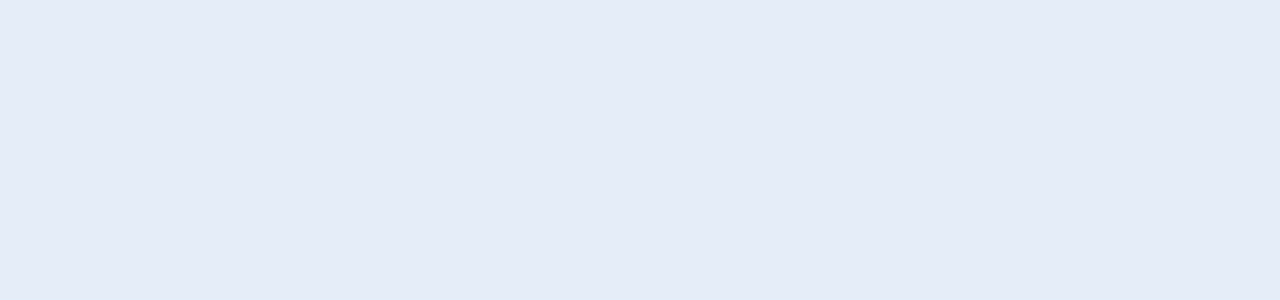
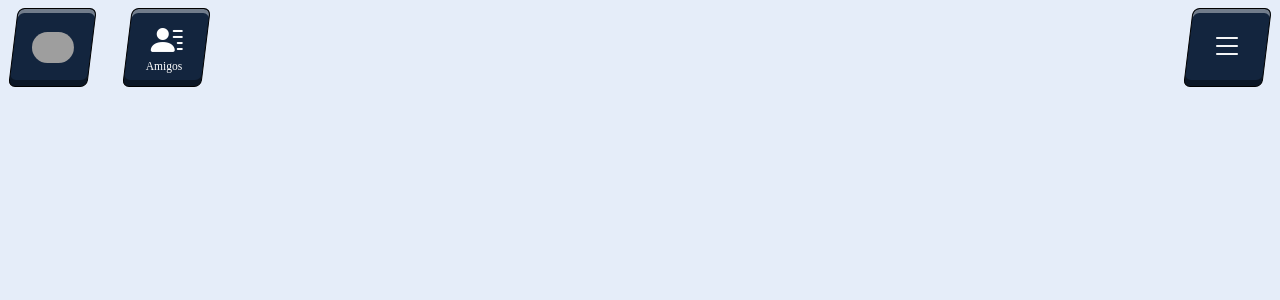
Before and after one commit to Danjeee/deck-up, an Angular app in the folder Frontend/deckup/: page / in a window 1280 px wide. Shown: the top 300 px of the page. Built offline with nearby package versions, Linux system fonts and the light colour scheme; grey boxes are pictures that could not be loaded; a web font is replaced by a local one.

Commit message:
started design

```diff
--- a/Frontend/deckup/src/app/components/home/home.component.html
+++ b/Frontend/deckup/src/app/components/home/home.component.html
@@ -1,4 +1 @@
 <p>home works!</p>
-<h1>{{usuario.username}}</h1>
-<h1>{{usuario.email}}</h1>
-<img src="http://localhost/Resources/img/users/{{usuario.pfp}}">
--- a/Frontend/deckup/src/app/components/nav/nav.component.css
+++ b/Frontend/deckup/src/app/components/nav/nav.component.css
@@ -1,4 +1,4 @@
-#nav-login>div{
+#nav-login>div {
     width: 200vh;
     height: 100vw;
     rotate: 60deg;
@@ -8,27 +8,33 @@
     cursor: pointer;
     transition: filter .5s;
     transition: scale .5s;
-    &:hover{
+
+    &:hover {
         filter: brightness(.8);
         scale: 1.05
     }
 }
-#regbut, #logbut{
+
+#regbut,
+#logbut {
     font-size: 30px;
     position: absolute;
     padding: 20px;
     padding-left: 30px;
     padding-right: 30px;
 }
-#regbut{
+
+#regbut {
     top: 90%;
     left: 45%;
 }
-#logbut{
+
+#logbut {
     top: 7%;
     left: 45%;
 }
-#nav-login{
+
+#nav-login {
     z-index: 3;
     position: fixed;
     top: -75%;
@@ -36,75 +42,90 @@
     transform: translate(50%, -10%);
     /*animation: login 0s linear forwards;*/
 }
+
 @keyframes register {
-    from{
+    from {
         transform: translate(50%, -10%);
     }
-    to{
+
+    to {
         transform: translate(-50%, 35%);
     }
 }
+
 @keyframes login {
-    from{
+    from {
         transform: translate(-50%, 35%);
     }
-    to{
+
+    to {
         transform: translate(50%, -10%);
     }
 }
+
 @media only screen and (max-width:1900px) {
-    #nav-login{
+    #nav-login {
         transform: translate(40vw, 20vh);
     }
-    #nav-login>div{
+
+    #nav-login>div {
         width: 170vh;
         height: 85vw;
     }
 }
+
 @media only screen and (max-width:1500px) {
-    #nav-login{
+    #nav-login {
         transform: translate(40vw, 40vh);
     }
-    #nav-login>div{
+
+    #nav-login>div {
         width: 160vh;
         height: 65vw;
     }
 }
 
 @media only screen and (max-width:1200px) {
-    #nav-login{
+    #nav-login {
         transform: translate(40vw, 60vh);
     }
-    #nav-login>div{
+
+    #nav-login>div {
         width: 150vh;
         height: 55vw;
     }
 }
+
 @media only screen and (max-width:1100px) {
-    #nav-login{
+    #nav-login {
         transform: translate(40vw, 70vh);
     }
-    #nav-login>div{
+
+    #nav-login>div {
         padding: 55px;
         width: 140vh;
         height: 45vw;
     }
 }
+
 @media only screen and (max-width:1000px) {
-    #nav-login{
+    #nav-login {
         transform: translate(15vw, 84vh);
     }
-    #nav-login>div{
+
+    #nav-login>div {
         padding: 55px;
         width: 140vh;
         height: 45vw;
     }
 }
+
 @media only screen and (max-width:800px) {
-    #nav-login{
+    #nav-login {
         transform: translate(0vh, 50vh);
     }
-    #nav-login>div{
+
+    #nav-login>div {
         position: fixed;
         top: 50%;
         left: 50%;
@@ -113,9 +134,86 @@
         height: 55vw;
         rotate: 0deg;
     }
-    #nav-login>div *{
+
+    #nav-login>div * {
         position: absolute;
         left: 30%;
         transform: translateY(-3vh);
     }
+}
+
+.btn {
+    transform: skew(-7deg, 0deg);
+    background-color: #13253e;
+    border: #000 1px solid;
+    box-shadow: inset 0px -6px 0px 0px rgba(0, 0, 0, 0.4), inset 0px 4px 0px 0px rgba(255, 255, 255, 0.4);
+    display: flex;
+    flex-direction: column;
+    align-items: center;
+    justify-content: center;
+    color: #fff;
+    border-radius: 7px;
+    padding: .5vw;
+}
+
+.btn>* {
+    transform: skew(7deg, 0deg);
+}
+#perfil{
+    position: fixed;
+    top: 1vh;
+    left: 1vw;
+    width: 5vw;
+    height: 5vw;
+    min-width: 50px;
+    min-height: 50px;
+    font-size: .9vw;
+    &>img{
+        width: 65%;
+        border-radius: 99px;
     }
+    &>*{
+        margin: 0;
+    }
+}
+#friends{
+    position: fixed;
+    top: 1vh;
+    left: calc(50px + 6vw);
+    width: 5vw;
+    height: 5vw;
+    min-width: 50px;
+    min-height: 50px;
+    font-size: .9vw;
+    &>i{
+        font-size: 2.5vw;
+    }
+    &>*{
+        margin: 0;
+    }
+}
+
+#menu{
+    position: fixed;
+    top: 1vh;
+    right: 1vw;
+    width: 5vw;
+    height: 5vw;
+    min-width: 50px;
+    min-height: 50px;
+    font-size: .9vw;
+    &>i{
+        font-size: 2.5vw;
+    }
+    &>*{
+        margin: 0;
+    }
+}
+
+#nav {
+    width: 100vw;
+    height: 100vh;
+    position: fixed;
+    top: 0;
+    left: 0;
+}
--- a/Frontend/deckup/src/app/components/nav/nav.component.html
+++ b/Frontend/deckup/src/app/components/nav/nav.component.html
@@ -4,3 +4,16 @@
         <div id="logbut" class="">Login</div>
     </div>
 </div>
+<div id="nav" *ngIf="this.router.url != '/login' && this.router.url != '/register'">
+    <div class="btn but" id="perfil">
+        <img src="http://localhost/Resources/img/users/{{user.pfp}}" alt="">
+        <p class="str">{{user.username}}</p>
+    </div>
+    <div class="btn but" id="friends">
+        <i class="bi bi-person-lines-fill"></i>
+        <p class="str">Amigos</p>
+    </div>
+    <div class="btn but" id="menu">
+        <i class="bi bi-list"></i>
+    </div>
+</div>
--- a/Frontend/deckup/src/app/components/nav/nav.component.ts
+++ b/Frontend/deckup/src/app/components/nav/nav.component.ts
@@ -1,6 +1,8 @@
 import { CommonModule } from '@angular/common';
 import { Component, OnInit } from '@angular/core';
 import { Router } from '@angular/router';
+import { User } from '../../utils/User';
+import { UserSession } from '../../utils/UserSession';
 
 @Component({
   selector: 'app-nav',
@@ -14,6 +16,7 @@ export class NavComponent implements OnInit {
 
   cooldown = false;
 
+  user: User | any = UserSession.getUser()
 
   registanim = [
     { transform: 'translate(-10vh, 110vw)' },
@@ -38,7 +41,7 @@ export class NavComponent implements OnInit {
 
   ngOnInit(): void {
     setTimeout(() => {
-
+      this.user == UserSession.getUser() as User
       if (this.router.url == "/login" || this.router.url == "/register") {
         const nav = document.getElementById('nav-element-login') as HTMLElement
         const cont = document.getElementById('nav-login') as HTMLElement
--- a/Frontend/deckup/src/app/components/register/register.component.ts
+++ b/Frontend/deckup/src/app/components/register/register.component.ts
@@ -124,7 +124,7 @@ export class RegisterComponent {
                 this.register()
               })
             } else if (data.status == 200) {
-              this.alert.success(data.tit, data.msg)
+              this.alert.success(data.tit, data.msg).then(()=>{window.location.reload()})
               UserSession.setUser(new User(data.user.id, data.user.username, data.user.email, data.user.pfp, data.user.currency, data.user.rolesDTO))
               this.router.navigate(['/home'])
             } else {
```
